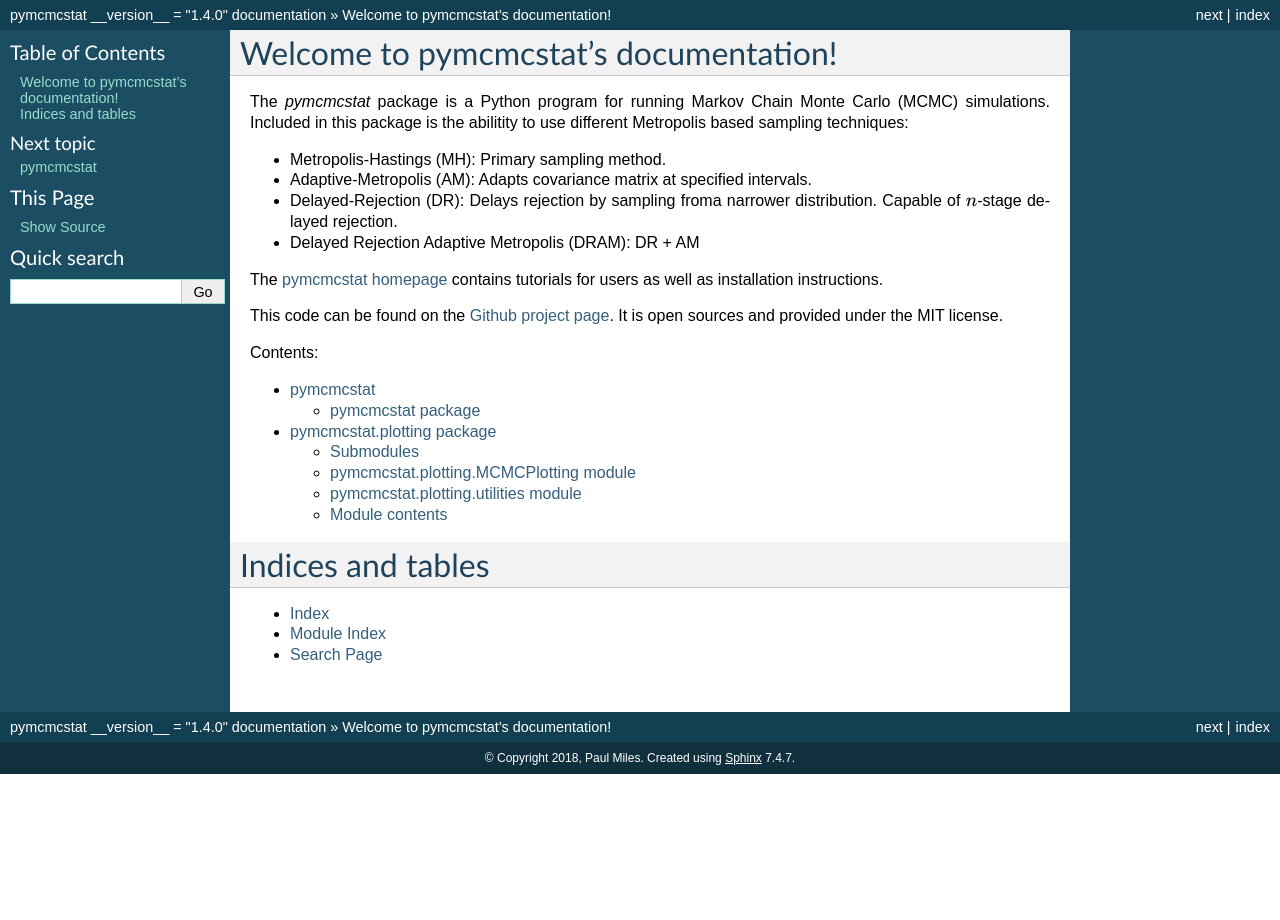
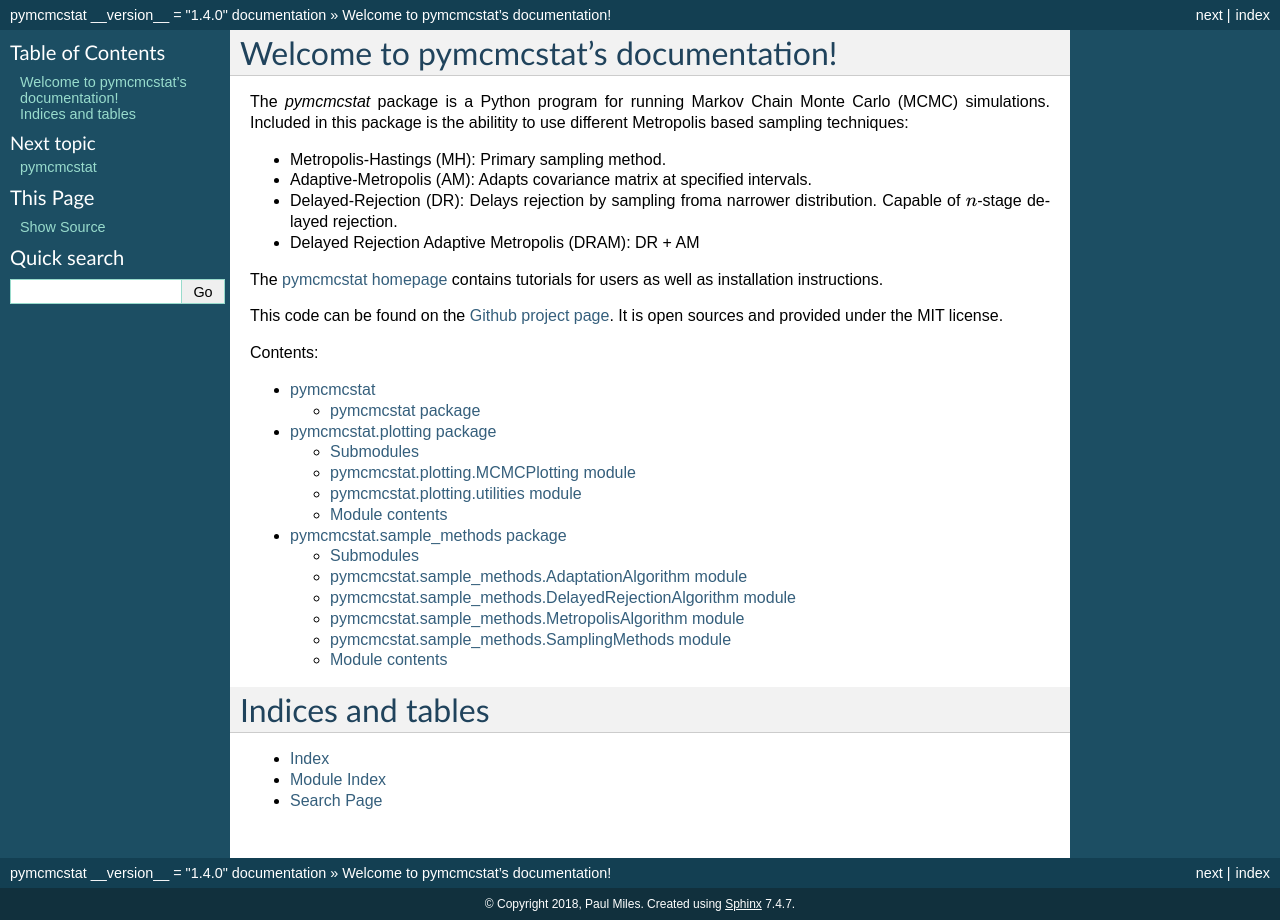
Before and after one commit to prmiles/pymcmcstat, a Sphinx documentation site: the page built from doc/source/index.rst, in a window 1280 px wide. Built offline with Sphinx 7.4.7, drawn with Linux system fonts in a browser that asks for light colours; formulas are drawn with MathJax 3.

Commit message:
updated documentation

```diff
--- a/doc/source/index.rst
+++ b/doc/source/index.rst
@@ -24,6 +24,7 @@ Contents:
 
    modules
    pymcmcstat.plotting
+   pymcmcstat.sample_methods
 
 Indices and tables
 ==================
--- a/doc/source/pymcmcstat.plotting.rst
+++ b/doc/source/pymcmcstat.plotting.rst
@@ -13,7 +13,7 @@ pymcmcstat.plotting.MCMCPlotting module
     :show-inheritance:
 
 pymcmcstat.plotting.utilities module
----------------------------------------
+------------------------------------
 
 .. automodule:: pymcmcstat.plotting.utilities
     :members:
--- a/doc/source/pymcmcstat.rst
+++ b/doc/source/pymcmcstat.rst
@@ -1,16 +1,16 @@
 pymcmcstat package
 ==================
 
+Subpackages
+-----------
+
+.. toctree::
+
+    pymcmcstat.plotting
+    pymcmcstat.sample_methods
+
 Submodules
 ----------
-
-pymcmcstat.AdaptationAlgorithm module
--------------------------------------
-
-.. automodule:: pymcmcstat.AdaptationAlgorithm
-    :members:
-    :undoc-members:
-    :show-inheritance:
 
 pymcmcstat.ChainProcessing module
 ---------------------------------
--- /dev/null
+++ b/doc/source/pymcmcstat.sample_methods.rst
@@ -0,0 +1,46 @@
+pymcmcstat.sample\_methods package
+==================================
+
+Submodules
+----------
+
+pymcmcstat.sample\_methods.AdaptationAlgorithm module
+-----------------------------------------------------
+
+.. automodule:: pymcmcstat.sample_methods.AdaptationAlgorithm
+    :members:
+    :undoc-members:
+    :show-inheritance:
+
+pymcmcstat.sample\_methods.DelayedRejectionAlgorithm module
+-----------------------------------------------------------
+
+.. automodule:: pymcmcstat.sample_methods.DelayedRejectionAlgorithm
+    :members:
+    :undoc-members:
+    :show-inheritance:
+
+pymcmcstat.sample\_methods.MetropolisAlgorithm module
+-----------------------------------------------------
+
+.. automodule:: pymcmcstat.sample_methods.MetropolisAlgorithm
+    :members:
+    :undoc-members:
+    :show-inheritance:
+
+pymcmcstat.sample\_methods.SamplingMethods module
+-------------------------------------------------
+
+.. automodule:: pymcmcstat.sample_methods.SamplingMethods
+    :members:
+    :undoc-members:
+    :show-inheritance:
+
+
+Module contents
+---------------
+
+.. automodule:: pymcmcstat.sample_methods
+    :members:
+    :undoc-members:
+    :show-inheritance:
```
Also changed, not shown: other parts of doc/source/pymcmcstat.rst (+0 -24 lines).
